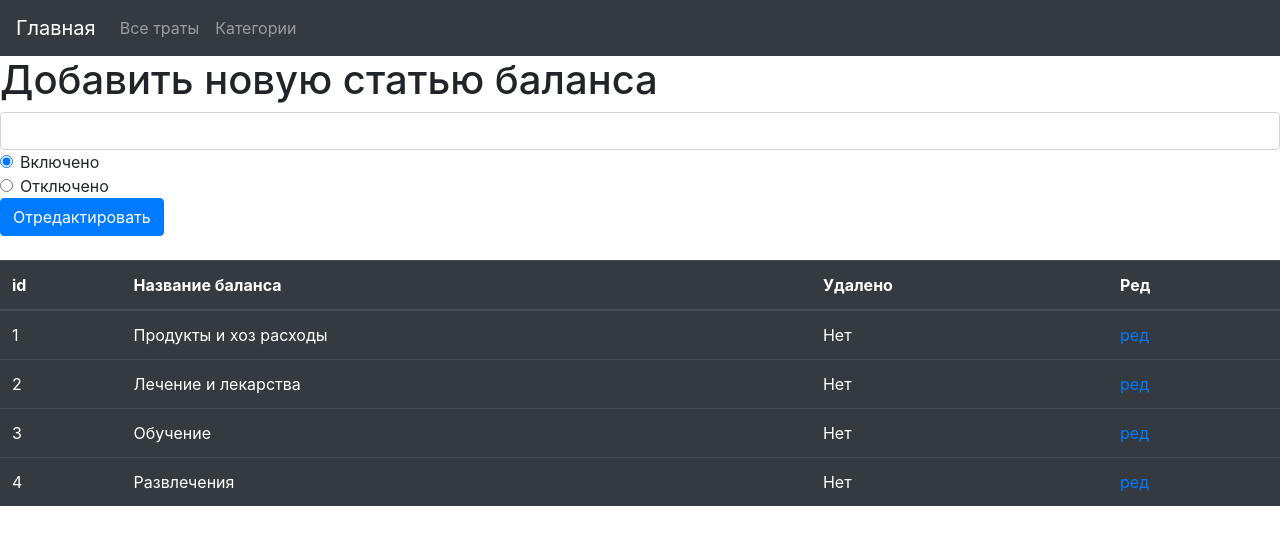
After one commit to Apxata/expenses, a PHP site: page /balance_sheet.php in a window 1280 px wide. The commit adds this page. Shown: the top 545 px of the page. Run offline with PHP 8.4, Linux system fonts and the light colour scheme; the visitor is signed in with stand-in values (Sample User, id 1); data comes from the database, SQL or seed files in the repository; data that the repository does not hold is empty; a stand-in replaces the project's code that opens the database connection; some libraries are stand-ins or nearby versions.

Commit message:
добавление новых статей баланса

```diff
--- a/admin/init.php
+++ b/admin/init.php
@@ -1,4 +1,14 @@
 <?php
+
+define("ADMIN_PATH", __DIR__);
+define("PROJECT_PATH", dirname(ADMIN_PATH));
+DEFINE('DS', DIRECTORY_SEPARATOR);
+
+require_once("connection.php");
+require_once("db_function.php");
+require_once(PROJECT_PATH.DS."function".DS."expenses.php");
+
+
 session_set_cookie_params(2592000);
 session_start();
 
@@ -7,3 +17,10 @@ if (!isset($_SESSION['count'])) {
 } else {
   $_SESSION['count']++;
 }
+
+if ($_SESSION['authorize'] != 1){
+    header("Location: login.php");
+  }
+
+require_once(PROJECT_PATH.DS."html".DS."header.php");
+require_once(PROJECT_PATH.DS."html".DS."footer.php");
--- /dev/null
+++ b/balance_sheet.php
@@ -0,0 +1,15 @@
+<?php
+require_once("admin/init.php");
+
+if(isset($_POST["add_new_balance_sheet"])){
+    $balance_sheet_name = htmlspecialchars ($_POST['balance_sheet_name']);
+    $balance_sheet_del = (int) $_POST['balance_sheet_del'];
+    $result = add_new_balance_sheet($balance_sheet_name, $balance_sheet_del );
+    if($result){
+        echo "Все прошло успешно";
+    }else{
+        echo "Что-то пошло не так";
+    }
+}
+
+require_once("html/balance_sheet.php");
--- /dev/null
+++ b/html/balance_sheet.php
@@ -0,0 +1,48 @@
+<table class="table table-dark">
+    <h1> Добавить новую статью баланса</h1>
+    <form action="balance_sheet_sheet.php" method="POST" class="form-inline">
+        <div class="form-group lg-6">
+            <label for="inputPassword2" class="sr-only"></label>
+            <input type="text" class="form-control" name="balance_sheet_name" id="bs_name">
+            <div class="form-check">
+        <input class="form-check-input" type="radio" name="balance_sheet_del" id="exampleRadios1" value="0" <?php if($balance_sheet["del"] == 0){echo "checked"; } ; ?>>
+        <label class="form-check-label" for="exampleRadios1">
+            Включено
+        </label>
+        </div>
+        <div class="form-check">
+        <input class="form-check-input" type="radio" name="balance_sheet_del" id="exampleRadios2" value="1" <?php if($balance_sheet["del"] == 1){echo "checked"; }?>>
+        <label class="form-check-label" for="exampleRadios2">
+            Отключено
+        </label>
+        </div>
+    <button type="submit" name="add_new_balance_sheet" class="btn btn-primary mb-2">Отредактировать</button>
+    </form>
+            <thead>
+                <tr>
+                    <th scope="col">id</th>
+                    <th scope="col">Название баланса</th>
+                    <th scope="col">Удалено</th>
+                    <th scope="col">Ред</th>
+                </tr>
+            </thead>
+
+        <?php
+            // получаем список всех статей баланса
+            $result_array = get_balance_sheets();
+        ?>
+            <tbody>
+                <?php foreach($result_array as $item){ ?>
+                    <tr>
+                        <td><?php echo $item["id"]; ?></td>
+                        <td><?php echo $item["name"]; ?></td>
+                        <td><?php if ($item["del"] == 0){echo "Нет"; }else{echo "Да";} ?></td>
+                        <td><a href="html/balance_sheet_edit.php?id=<?php  echo $item["id"]; ?>">ред</a></td>
+                    </tr>
+                <?php
+                    }
+                ?>
+            </tbody>
+
+
+</table>
--- a/html/header.php
+++ b/html/header.php
@@ -4,9 +4,27 @@
     <!-- Required meta tags -->
     <meta charset="utf-8">
     <meta name="viewport" content="width=device-width, initial-scale=1, shrink-to-fit=no">
-
     <!-- Bootstrap CSS -->
     <link rel="stylesheet" href="https://stackpath.bootstrapcdn.com/bootstrap/4.3.1/css/bootstrap.min.css" integrity="sha384-ggOyR0iXCbMQv3Xipma34MD+dH/1fQ784/j6cY/iJTQUOhcWr7x9JvoRxT2MZw1T" crossorigin="anonymous">
 
     <title>Траты, вы понимаете трааааты!</title>
   </head>
+  <body>
+      <header>
+          <nav class="navbar navbar-dark bg-dark navbar-expand-lg navbar-light bg-light">
+              <a class="navbar-brand" href="/expenses/index.php">Главная</a>
+              <button class="navbar-toggler" type="button" data-toggle="collapse" data-target="#navbarNav" aria-controls="navbarNav" aria-expanded="false" aria-label="Toggle navigation">
+                <span class="navbar-toggler-icon"></span>
+              </button>
+              <div class="collapse navbar-collapse" id="navbarNav">
+                <ul class="navbar-nav">
+                  <li class="nav-item">
+                    <a class="nav-link" href="/expenses/index.php">Все траты <span class="sr-only"></span></a>
+                  </li>
+                  <li class="nav-item">
+                    <a class="nav-link" href="/expenses/balance_sheet.php">Категории</a>
+                  </li>
+                </ul>
+              </div>
+          </nav>
+      </header>
--- a/html/main.php
+++ b/html/main.php
@@ -1,4 +1,4 @@
-<body>
+
         <!-- тут пишем сумму  -->
         <form action=index.php method="POST" class="form-inline">
         <div class="form-group">
@@ -10,7 +10,7 @@
             </div>
         </div>
         <!-- делаем запрос и достаем статьи расхода (еда, авто и т.д.) -->
-                <?php $result_array = get_balance_sheets(); ?>
+                <?php $result_array = get_not_del_balance_sheets(); ?>
                 <select class="form-control" name="balance_sheet">
                     <?php foreach($result_array as $item){ ?>
                         <option value="<?php echo $item["id"];  ?>"><?php echo $item["name"]; ?></option>
```
Also changed, not shown: function/expenses.php (+35 -4 lines), html/balance_sheet_edit.php (added, +42 -0 lines), index.php (+3 -11 lines).
